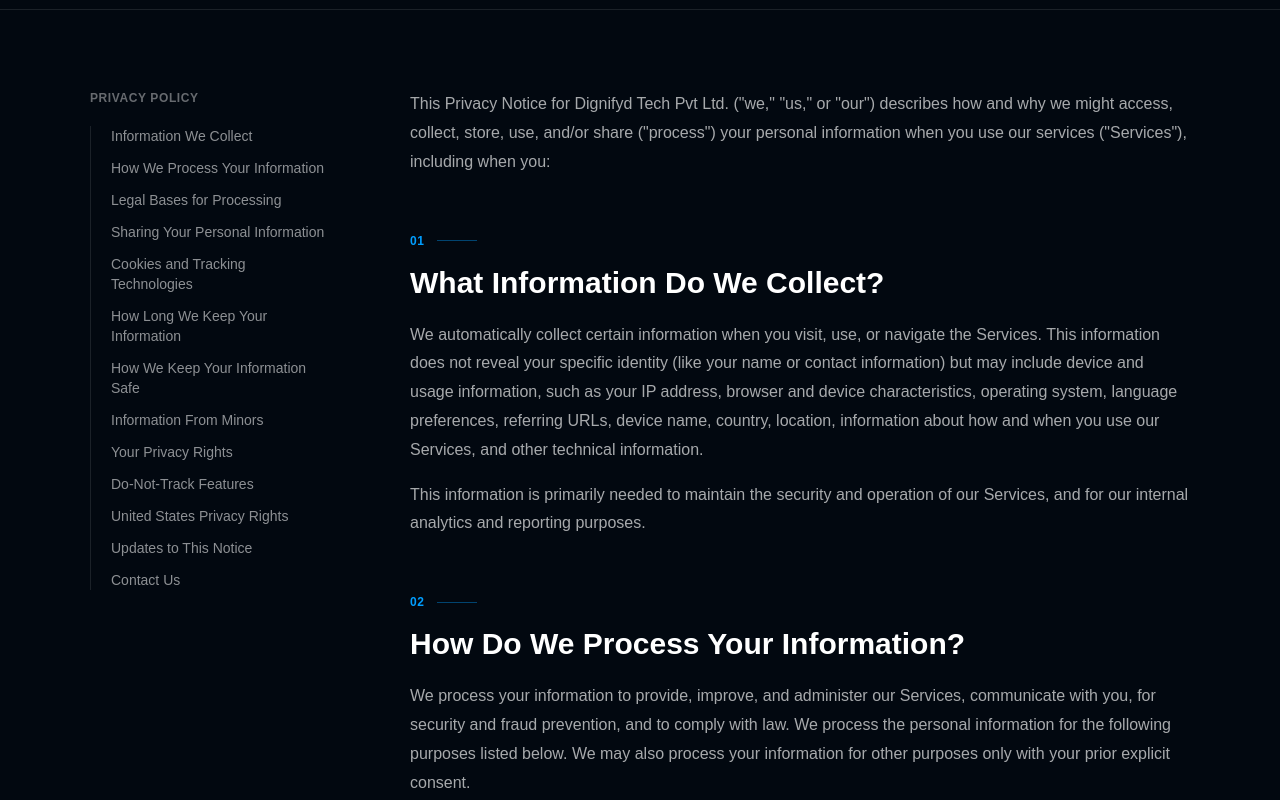
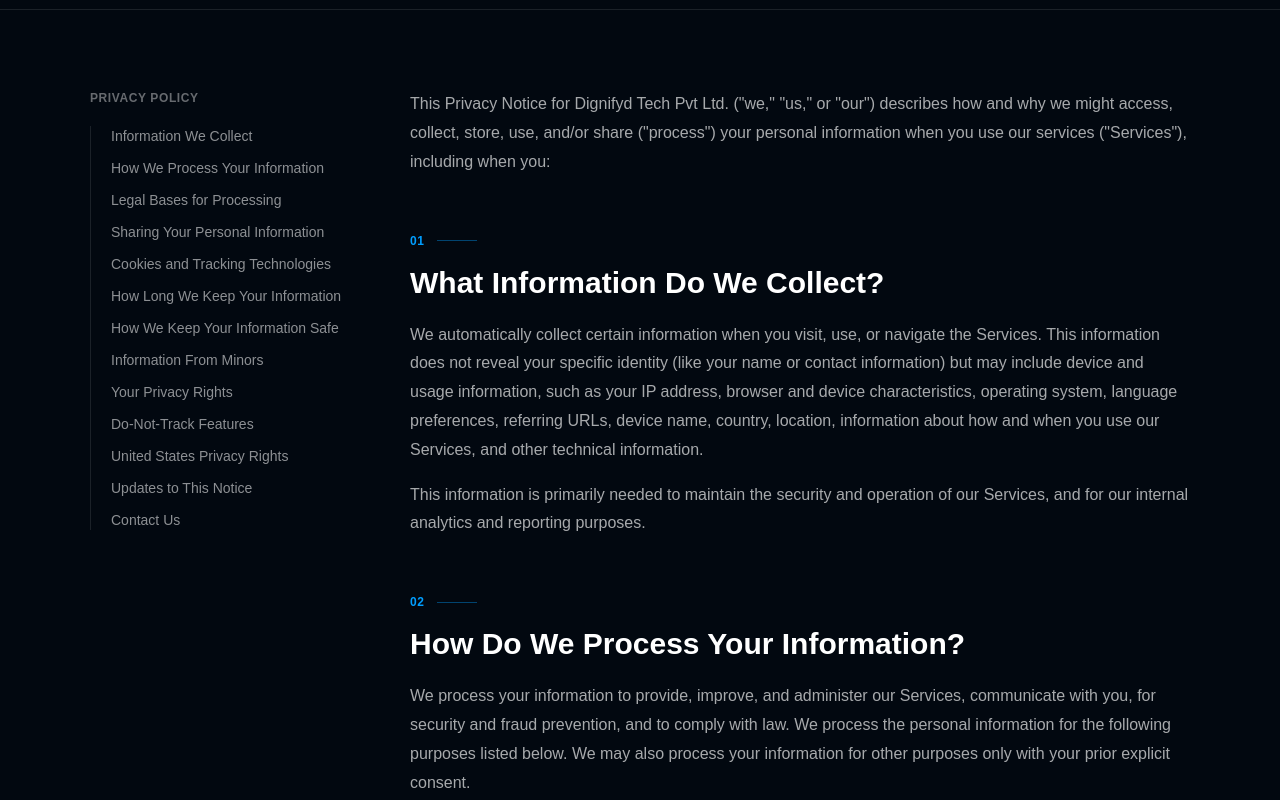
Before and after one commit to dignifyd937612/tech-landing, a Next.js app: page /privacy-policy in a window 1280 px wide. Shown: the part 500-1300 px from the top of the page. Built offline with nearby package versions, Linux system fonts and the light colour scheme; no server answers.

Commit message:
Refactor PrivacyPolicy section to use buttons for navigation and add smooth scrolling functionality; update placeholder text for consistency

```diff
--- a/src/component/Footer.jsx
+++ b/src/component/Footer.jsx
@@ -87,7 +87,7 @@ export default function Footer() {
                 href={"/privacy-policy"}
                 className="text-white hover:text-underline"
               >
-                | Privacy and Policies
+                | Privacy Policy
               </Link>
             </span>
           </p>
--- a/src/component/sections/PrivacyPolicy.jsx
+++ b/src/component/sections/PrivacyPolicy.jsx
@@ -1,4 +1,6 @@
-import Link from "next/link";
+"use client";
+
+import { scrollToview } from "../smoothscroll";
 
 export default function PrivacyPolicy() {
   return (
@@ -36,97 +38,97 @@ export default function PrivacyPolicy() {
                   Privacy Policy
                 </p>
 
-                <nav className="space-y-3 border-l border-white/10 pl-5">
-                  <a
-                    href="#information"
-                    className="block text-sm text-white/55 transition hover:text-[#009EFF]"
+                <nav className="w-max min-w-full space-y-3 border-l border-white/10 pl-5">
+                  <button
+                    onClick={() => scrollToview("information")}
+                    className="block w-full whitespace-nowrap text-left text-sm text-white/55 transition hover:text-[#009EFF]"
                   >
                     Information We Collect
-                  </a>
+                  </button>
 
-                  <a
-                    href="#processing"
-                    className="block text-sm text-white/55 transition hover:text-[#009EFF]"
+                  <button
+                    onClick={() => scrollToview("processing")}
+                    className="block w-full whitespace-nowrap text-left text-sm text-white/55 transition hover:text-[#009EFF]"
                   >
                     How We Process Your Information
-                  </a>
+                  </button>
 
-                  <a
-                    href="#legal-basis"
-                    className="block text-sm text-white/55 transition hover:text-[#009EFF]"
+                  <button
+                    onClick={() => scrollToview("legal-basis")}
+                    className="block w-full whitespace-nowrap text-left text-sm text-white/55 transition hover:text-[#009EFF]"
                   >
                     Legal Bases for Processing
-                  </a>
+                  </button>
 
-                  <a
-                    href="#sharing"
-                    className="block text-sm text-white/55 transition hover:text-[#009EFF]"
+                  <button
+                    onClick={() => scrollToview("sharing")}
+                    className="block w-full whitespace-nowrap text-left text-sm text-white/55 transition hover:text-[#009EFF]"
                   >
                     Sharing Your Personal Information
-                  </a>
+                  </button>
 
-                  <a
-                    href="#cookies"
-                    className="block text-sm text-white/55 transition hover:text-[#009EFF]"
+                  <button
+                    onClick={() => scrollToview("cookies")}
+                    className="block w-full whitespace-nowrap text-left text-sm text-white/55 transition hover:text-[#009EFF]"
                   >
                     Cookies and Tracking Technologies
-                  </a>
+                  </button>
 
-                  <a
-                    href="#retention"
-                    className="block text-sm text-white/55 transition hover:text-[#009EFF]"
+                  <button
+                    onClick={() => scrollToview("retention")}
+                    className="block w-full whitespace-nowrap text-left text-sm text-white/55 transition hover:text-[#009EFF]"
                   >
                     How Long We Keep Your Information
-                  </a>
+                  </button>
 
-                  <a
-                    href="#security"
-                    className="block text-sm text-white/55 transition hover:text-[#009EFF]"
+                  <button
+                    onClick={() => scrollToview("security")}
+                    className="block w-full whitespace-nowrap text-left text-sm text-white/55 transition hover:text-[#009EFF]"
                   >
                     How We Keep Your Information Safe
-                  </a>
+                  </button>
 
-                  <a
-                    href="#minors"
-                    className="block text-sm text-white/55 transition hover:text-[#009EFF]"
+                  <button
+                    onClick={() => scrollToview("minors")}
+                    className="block w-full whitespace-nowrap text-left text-sm text-white/55 transition hover:text-[#009EFF]"
                   >
                     Information From Minors
-                  </a>
+                  </button>
 
-                  <a
-                    href="#privacy-rights"
-                    className="block text-sm text-white/55 transition hover:text-[#009EFF]"
+                  <button
+                    onClick={() => scrollToview("privacy-rights")}
+                    className="block w-full whitespace-nowrap text-left text-sm text-white/55 transition hover:text-[#009EFF]"
                   >
                     Your Privacy Rights
-                  </a>
+                  </button>
 
-                  <a
-                    href="#do-not-track"
-                    className="block text-sm text-white/55 transition hover:text-[#009EFF]"
+                  <button
+                    onClick={() => scrollToview("do-not-track")}
+                    className="block w-full whitespace-nowrap text-left text-sm text-white/55 transition hover:text-[#009EFF]"
                   >
                     Do-Not-Track Features
-                  </a>
+                  </button>
 
-                  <a
-                    href="#us-privacy-rights"
-                    className="block text-sm text-white/55 transition hover:text-[#009EFF]"
+                  <button
+                    onClick={() => scrollToview("us-privacy-rights")}
+                    className="block w-full whitespace-nowrap text-left text-sm text-white/55 transition hover:text-[#009EFF]"
                   >
                     United States Privacy Rights
-                  </a>
+                  </button>
 
-                  <a
-                    href="#updates"
-                    className="block text-sm text-white/55 transition hover:text-[#009EFF]"
+                  <button
+                    onClick={() => scrollToview("updates")}
+                    className="block w-full whitespace-nowrap text-left text-sm text-white/55 transition hover:text-[#009EFF]"
                   >
                     Updates to This Notice
-                  </a>
+                  </button>
 
-                  <a
-                    href="#contact"
-                    className="block text-sm text-white/55 transition hover:text-[#009EFF]"
+                  <button
+                    onClick={() => scrollToview("contact")}
+                    className="block w-full whitespace-nowrap text-left text-sm text-white/55 transition hover:text-[#009EFF]"
                   >
                     Contact Us
-                  </a>
+                  </button>
                 </nav>
               </div>
             </aside>
@@ -389,12 +391,13 @@ export default function PrivacyPolicy() {
                     If you become aware of any data we may have collected from
                     children under age 18 or the equivalent age as specified by
                     law in your jurisdiction, please contact us at{" "}
-                    <a
+                    <button
+                      onClick={() => scrollToview("information")}
                       href="mailto:info@dignifyd.io"
                       className="text-[#009EFF] transition-colors hover:text-white"
                     >
                       info@dignifyd.io
-                    </a>
+                    </button>
                     .
                   </p>
                 </div>
@@ -533,12 +536,13 @@ export default function PrivacyPolicy() {
                   <p>
                     If you have questions or comments about this notice, you may
                     email us at{" "}
-                    <a
+                    <button
+                      onClick={() => scrollToview("information")}
                       href="mailto:info@dignifyd.io"
                       className="text-[#009EFF] transition-colors hover:text-white"
                     >
                       info@dignifyd.io
-                    </a>{" "}
+                    </button>{" "}
                     or contact us by post at:
                   </p>
 
--- /dev/null
+++ b/src/component/smoothscroll.js
@@ -0,0 +1,5 @@
+export const scrollToview = (targeted_section) => {
+  document.getElementById(targeted_section)?.scrollIntoView({
+    block: "start",
+  });
+};
--- a/src/data/consultationSection.js
+++ b/src/data/consultationSection.js
@@ -37,6 +37,6 @@ export const fields = [
   {
     name: "message",
     type: "text",
-    placeholder: "How Can We Help You*",
+    placeholder: "How Can We Help You",
   },
 ];
--- a/src/data/hero.js
+++ b/src/data/hero.js
@@ -40,6 +40,6 @@ export const fields = [
   {
     name: "message",
     type: "text",
-    placeholder: "How Can We Help You*",
+    placeholder: "How Can We Help You",
   },
 ];
```
